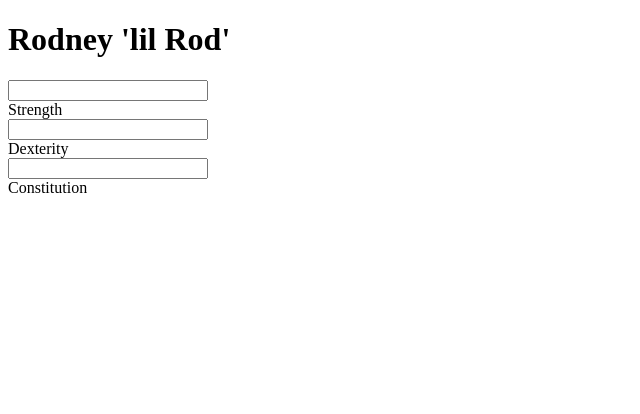
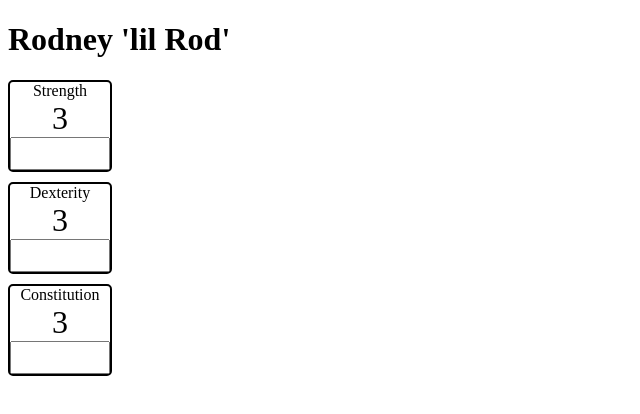
Before and after one commit to norarcasey/character-sheet, a React app: page / in a window 1280 px wide. Shown: the whole page, without its empty margins (0-640 px from the left). Built offline with nearby package versions, Linux system fonts and the light colour scheme.

Commit message:
lite styling for attributes

```diff
--- a/public/assets/main.css
+++ b/public/assets/main.css
@@ -1,6 +1,30 @@
+html, body {
+    font-size: 16px;
+}
+
+
+.attributes-container {
+    display: flex;
+    flex-direction: column;
+    justify-content: space-between;
+}
 
 .attribute-container {
+    border: solid 2px black;
+    border-radius: 5px;
     display: flex;
     flex-direction: column;
-    max-width: 200px;
+    max-width: 100px;
+    margin-bottom: 10px;
+    text-align: center;
 }
+
+.attribute-container .attribute-modifier {
+    font-size: 2rem;
+}
+
+.attribute-container input {
+    font-size: 1.5rem;
+    line-height: 1.7rem;
+    text-align: center;
+}
--- a/src/components/Attribute.js
+++ b/src/components/Attribute.js
@@ -2,8 +2,9 @@ import React from 'react'
 
 const Attribute = ({ name }) => (
     <div className="attribute-container">
-        <input />
         <label>{name}</label>
+        <span className="attribute-modifier">3</span>
+        <input type="number" max="99" />
     </div>
 )
 
--- a/src/containers/AddAttributes.js
+++ b/src/containers/AddAttributes.js
@@ -6,7 +6,7 @@ import Attribute from '../components/Attribute'
 // modifier
 
 const AddAttributes = () => (
-    <div>
+    <div className="attributes-container">
         <form onSubmit={e => { e.preventDefault() }}>
             <Attribute name="Strength" />
             <Attribute name="Dexterity" />
--- a/src/index.js
+++ b/src/index.js
@@ -3,9 +3,6 @@ import { render } from 'react-dom'
 import { createStore } from 'redux'
 import { Provider } from 'react-redux'
 import App from './components/App'
-// import rootReducer from './reducers'
-
-// const store = createStore(rootReducer)
 
 render(
   <Provider>
```
